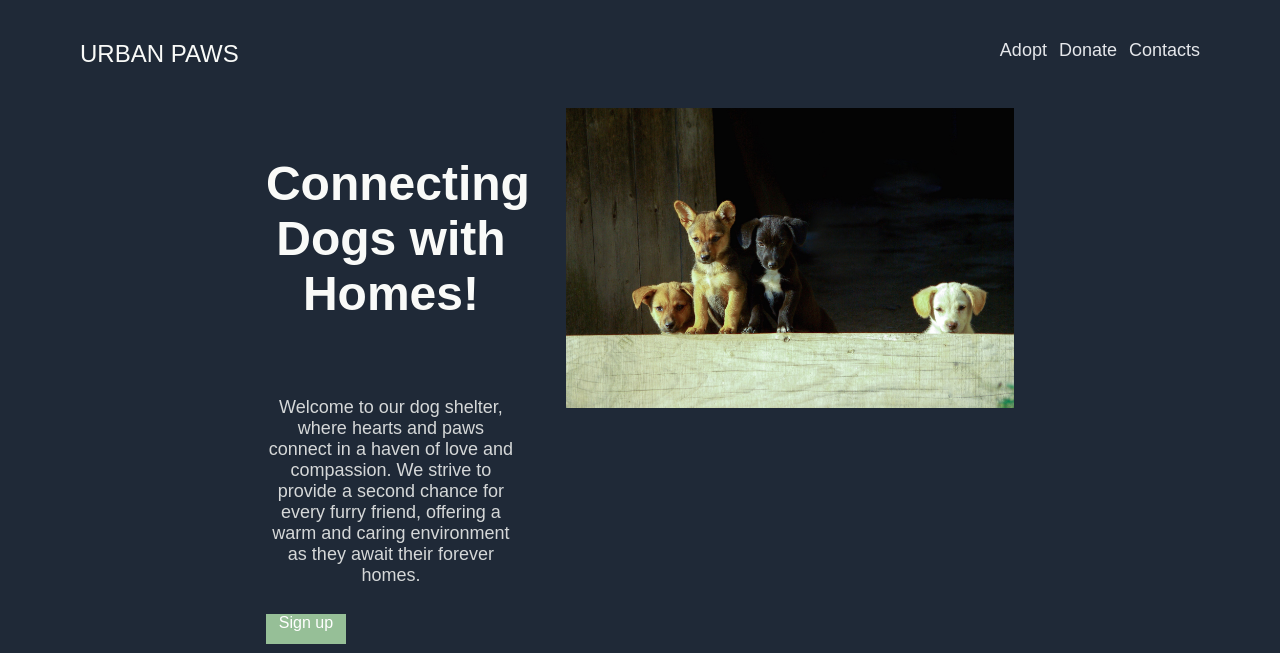
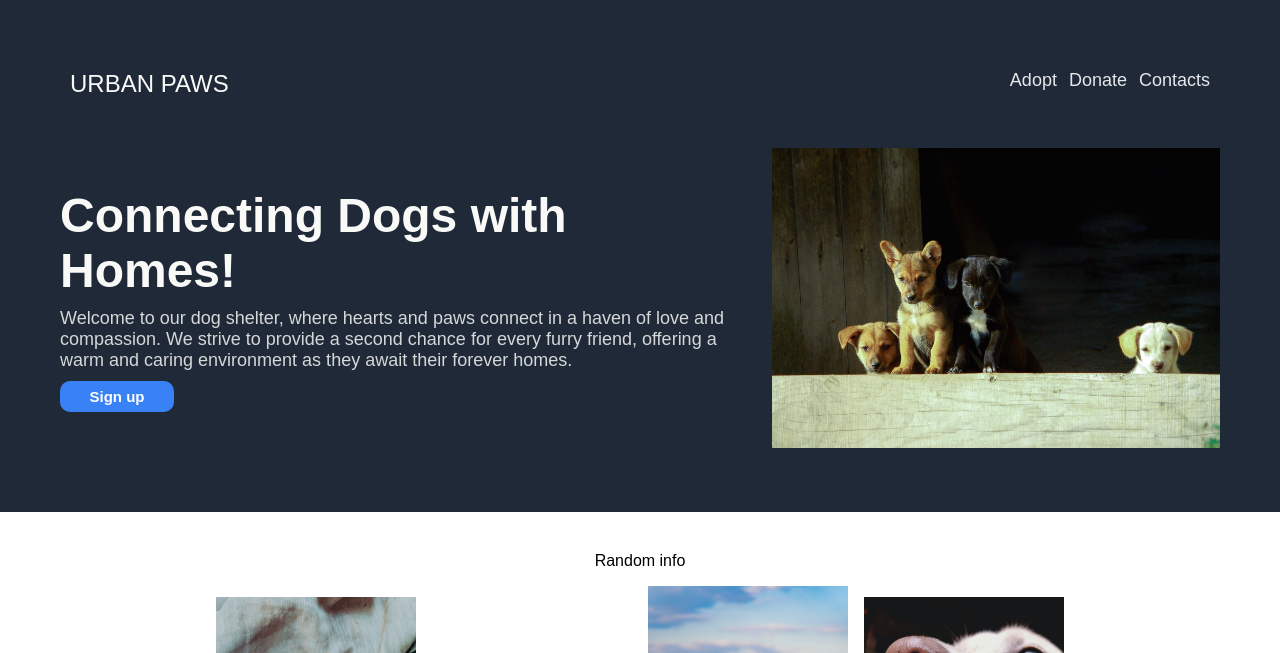
Before and after one commit to annestezzzia/Project-Landing-Page, a plain HTML site: page index.html in a window 1280 px wide. Shown: the top 653 px of the page. Drawn offline with Linux system fonts and the light colour scheme.

Commit message:
part 1, header and intro finalized

```diff
--- a/index.html
+++ b/index.html
@@ -21,14 +21,14 @@
 
             <div class="intro">
                 <div class="ileft">
-                    <p id="bold">Connecting Dogs with Homes!</p>
-                    <p id="font">Welcome to our dog shelter, where hearts and
+                    <div id="bold">Connecting Dogs with Homes!</div>
+                    <div id="font">Welcome to our dog shelter, where hearts and
                         paws
                         connect in a haven of love and compassion. We strive to
                         provide a second chance for every furry friend, offering
                         a warm and caring environment as they await their
-                        forever homes.</p>
-                    <!-- TODO: replace with <a> tag everywhere (from Cristian <3) -->
+                        forever homes.</div>
+
                     <a href="#" id="visit">Sign up</a>
                 </div>
 
@@ -62,14 +62,14 @@
         </div>
 
         <div class="partthree">
-            <div id="quote">
+            <div>
                 "Until one has loved an animal, a part of one's soul remains unawakened."
             </div>
             <div id="author">- Anatole France</div>
         </div>
 
         <div class="banner">
-            <div><strong>Ready for a furry friend?</strong>
+            <div><div id="bantitle">Ready for a furry friend? </div>
                 <div>Check out the pups awaiting adoption and book an
                     appointment to
                     meet them.</div></div>
@@ -77,7 +77,7 @@
                 <a href="#" id="finalb">Book and Adopt</a></div></div>
 
         <div class="footer">
-            <div>just copyright text</div>
+            <div>Copyright © Brinza Anastasia 2024</div>
         </div>
 
     </body>
--- a/style.css
+++ b/style.css
@@ -43,12 +43,16 @@ img {
 }
 
 #visit {
-    width: 80px;
-    height: 30px;
-    background-color: #96bf97;
+    max-width: 100px;
+    max-height: 50px;
+    padding: 5px;
+    background-color: #3882F6;
     color: white;
-    font-size: 16px;
+    font-size: 15px;
+    font-weight: bold;
     text-align: center;
+    border: 2px solid #3882F6;
+    border-radius: 10px;
 
 }
 
@@ -62,25 +66,24 @@ img {
 }
 
 .header {
-    padding-left: 40px;
-    padding-right: 40px;
+    padding: 30px;
     display: flex;
     justify-content: space-between;
 
 }
 
 .intro {
-    padding: 40px;
+    padding: 20px;
     display: flex;
-    justify-content: center;
-    gap: 50px;
+    justify-content: space-between;
+    align-items: center;
+    gap: 40px;
 }
 
 .ileft {
     display: flex;
     flex-direction: column;
-    align-items: left;
-    justify-content: center;
+    text-align: left;
     gap: 10px;
 }
 
@@ -145,13 +148,18 @@ p {
     margin: 60px;
     padding: 40px;
     border-radius: 10px;
-    color: white;
+    color: rgba(255, 255, 255, 0.753);
     background-color: #3882F6;
     display: flex;
     align-items: center;
     justify-content: space-between;
 }
 
+#bantitle {
+    font-weight: bold;
+    color: white;
+    font-size: 18px;
+}
 
 #finalb {
     padding: 10px;
@@ -168,7 +176,7 @@ p {
 
 
 .footer {
-    color: white;
+    color: rgba(255, 255, 255, 0.753);
     padding: 20px;
     text-align: center;
     background-color: #1F2937;
```
